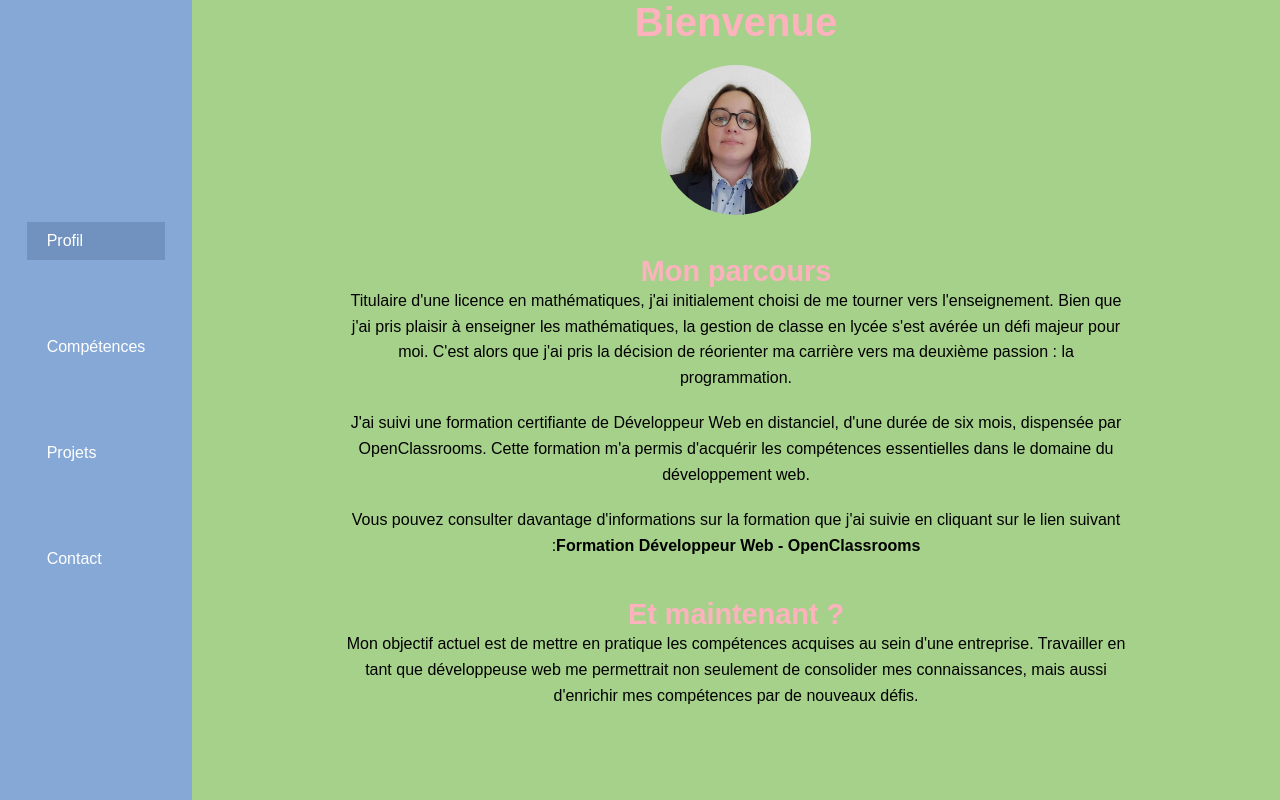
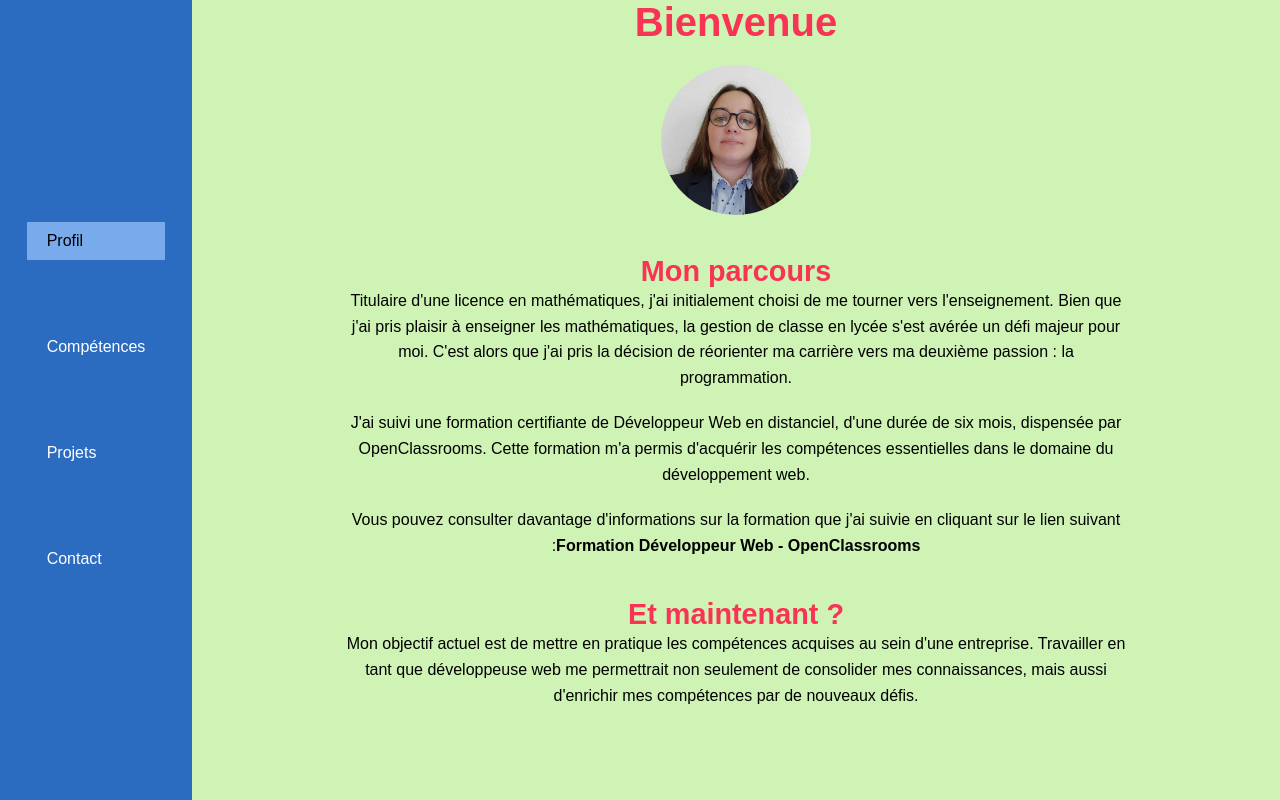
Before and after one commit to claire-vaugarny/Portfolio, a React (Create React App) app: page / in a window 1280 px wide. Shown: the top 800 px of the page. Built offline with nearby package versions, Linux system fonts and the light colour scheme.

Commit message:
changement de couleurs pour le contraste

```diff
--- a/src/_variables.scss
+++ b/src/_variables.scss
@@ -1,12 +1,13 @@
-$title-color-1: #fdb2be;
-$title-color-2: #DE8191;
+$title-color-1: #f83354;
+$title-color-2: #f7b0bc;
 
-$navbar-color-1: #85A8D6;
-$navbar-color-2: #7192BE;
+$navbar-color-1: #2b6cc0;
+$navbar-color-2: #79aaeb;
 
-$background-color-1: #A6D18A;
-$background-color-2: #678E6F;
+$background-color-1: #cef3b5;
+$background-color-2: #252525;
 $text-color-primary: #FFFFFF;
+$text-color-secondary: #000000;
 
 
 $font-wheight-thin : 400;
--- a/src/components/contactSection/contactSection.scss
+++ b/src/components/contactSection/contactSection.scss
@@ -24,7 +24,7 @@
 		}
 
 		a {
-			color: inherit;
+			color: variables.$text-color-primary;
 			text-decoration: none;
 			font-weight: 500;
 
--- a/src/components/navbar.scss
+++ b/src/components/navbar.scss
@@ -34,6 +34,7 @@
 
 			&.active {
 				background-color: variables.$navbar-color-2;
+				color: variables.$text-color-secondary;
 			}
 
 			&:hover {
```
